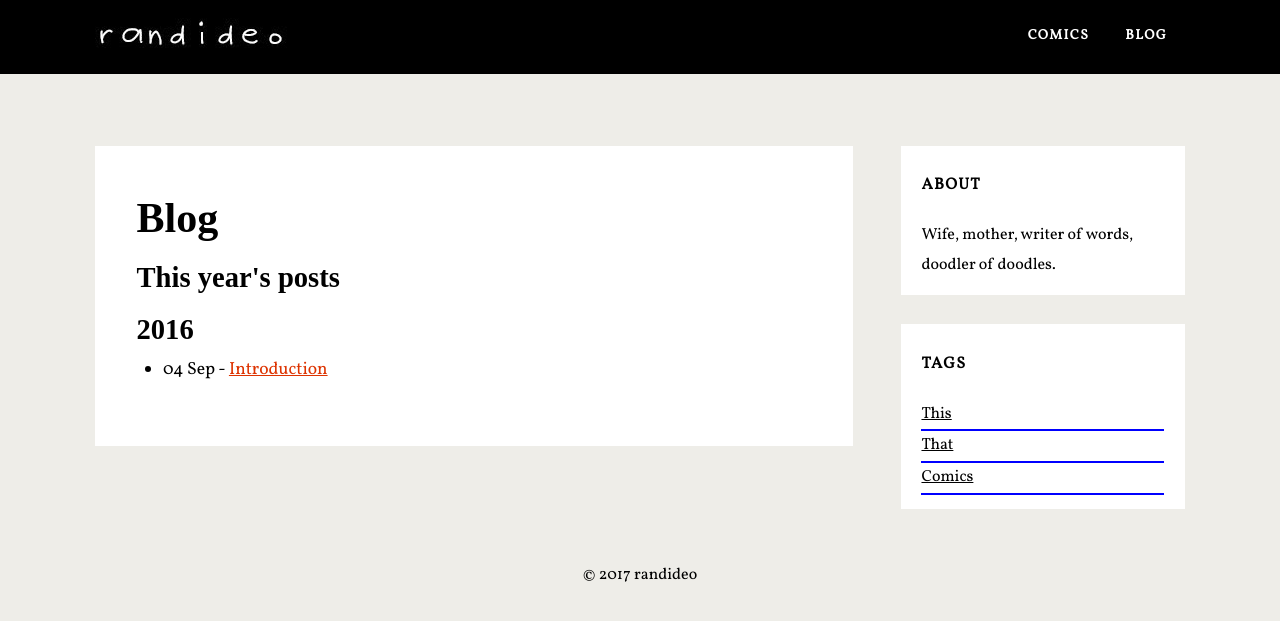
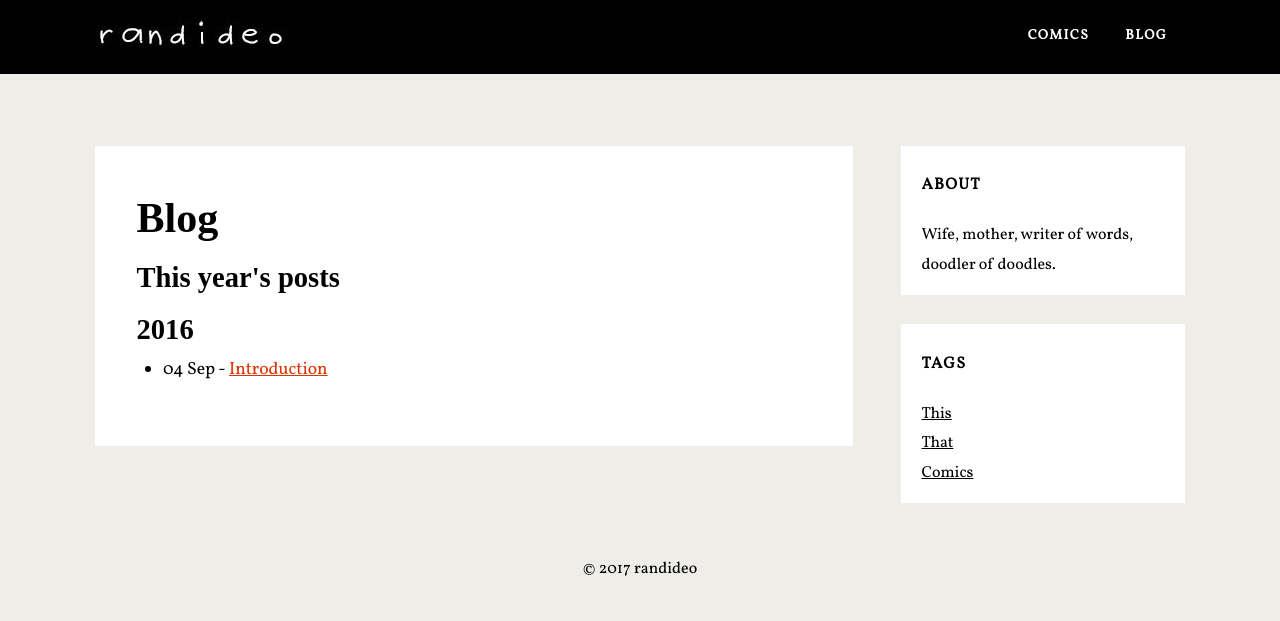
Before and after one commit to randideo/randideo.github.io, a Jekyll site: the page built from blog.html, in a window 1280 px wide. Shown: the top 621 px of the page. Built offline with Jekyll 4.4.1, drawn with Linux system fonts in a browser that asks for light colours; nearby versions of some CDN libraries; some web fonts are replaced; comment, search, counter and statistics services are not loaded.

Commit message:
Update sidebar.html

```diff
--- a/_includes/sidebar.html
+++ b/_includes/sidebar.html
@@ -12,7 +12,7 @@
 <h2 class='title'>Tags</h2>
 <div class='widget-content list-label-widget-content'>
    {% for category in site.tags %}
-  <li style="list-style: none; border-bottom: 2px solid blue;" ><a dir="ltr" href="/tags/#{{ label | first }}">{{ category | first }}</a></li>
+  <li style="list-style: none; border-bottom: 1px #efefef;" ><a dir="ltr" href="/tags/#{{ label | first }}">{{ category | first }}</a></li>
 {% endfor %}
 </div>
 </div>
```
